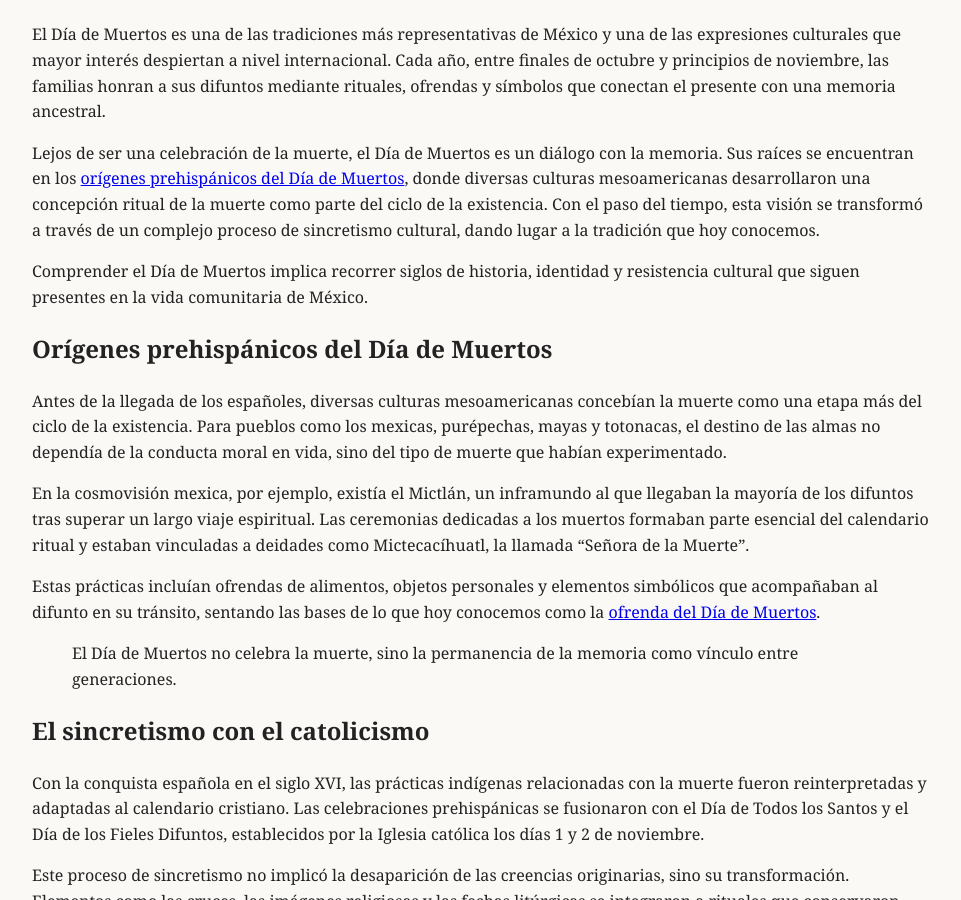
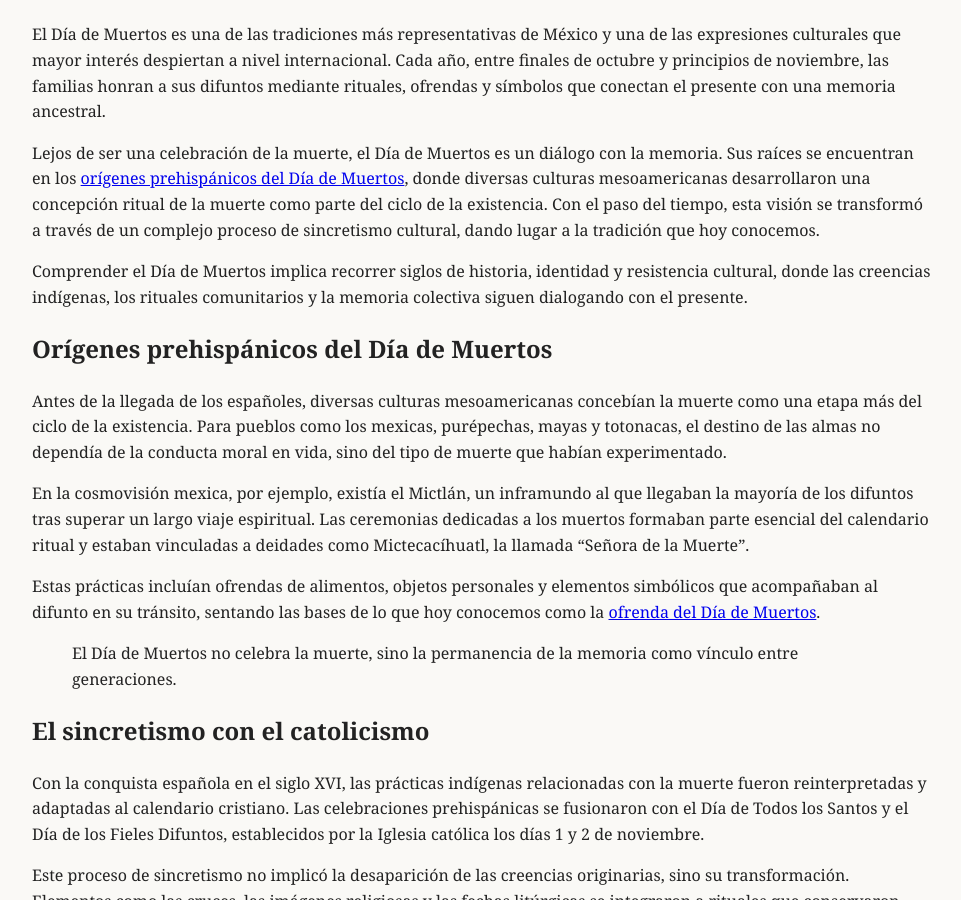
Before and after one commit to elbracamonte/elbracamonte.github.io, a Jekyll site: the page built from _posts/2025-12-11-dia-de-muertos-origen-significado.md, in a window 1280 px wide and 900 px high, scrolled down 808 px. Shown: the whole window, without its empty margins (158-1119 px from the left). Built offline with Jekyll 4.4.1, drawn with Linux system fonts in a browser that asks for light colours.

Commit message:
Update 2025-12-11-dia-de-muertos-origen-significado.md

```diff
--- a/_posts/2025-12-11-dia-de-muertos-origen-significado.md
+++ b/_posts/2025-12-11-dia-de-muertos-origen-significado.md
@@ -11,7 +11,7 @@ El Día de Muertos es una de las tradiciones más representativas de México y u
 
 Lejos de ser una celebración de la muerte, el Día de Muertos es un diálogo con la memoria. Sus raíces se encuentran en los [orígenes prehispánicos del Día de Muertos](/tradiciones/origenes-prehispanicos-dia-de-muertos/), donde diversas culturas mesoamericanas desarrollaron una concepción ritual de la muerte como parte del ciclo de la existencia. Con el paso del tiempo, esta visión se transformó a través de un complejo proceso de sincretismo cultural, dando lugar a la tradición que hoy conocemos.
 
-Comprender el Día de Muertos implica recorrer siglos de historia, identidad y resistencia cultural que siguen presentes en la vida comunitaria de México.
+Comprender el Día de Muertos implica recorrer siglos de historia, identidad y resistencia cultural, donde las creencias indígenas, los rituales comunitarios y la memoria colectiva siguen dialogando con el presente.
 
 ## Orígenes prehispánicos del Día de Muertos
 
```
